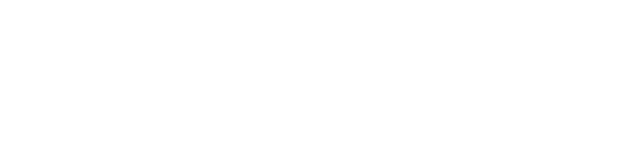
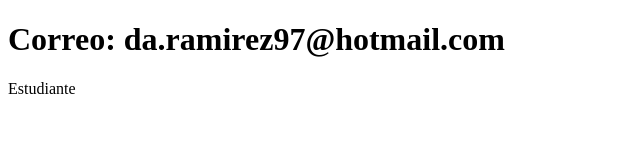
Before and after one commit to Drider66/sistema-de-registro, a plain HTML site: page index.html in a window 1280 px wide. Shown: the whole page, without its empty margins (0-640 px from the left). Drawn offline with Linux system fonts and the light colour scheme.

Commit message:
actualiza contacto

```diff
--- a/index.html
+++ b/index.html
@@ -6,6 +6,7 @@
     <title>Sistema de registro de juegos</title>
 </head>
 <body>
-
+    <h1>Correo: da.ramirez97@hotmail.com</h1>
+    <p>Estudiante</p>
 </body>
 </html>
```
